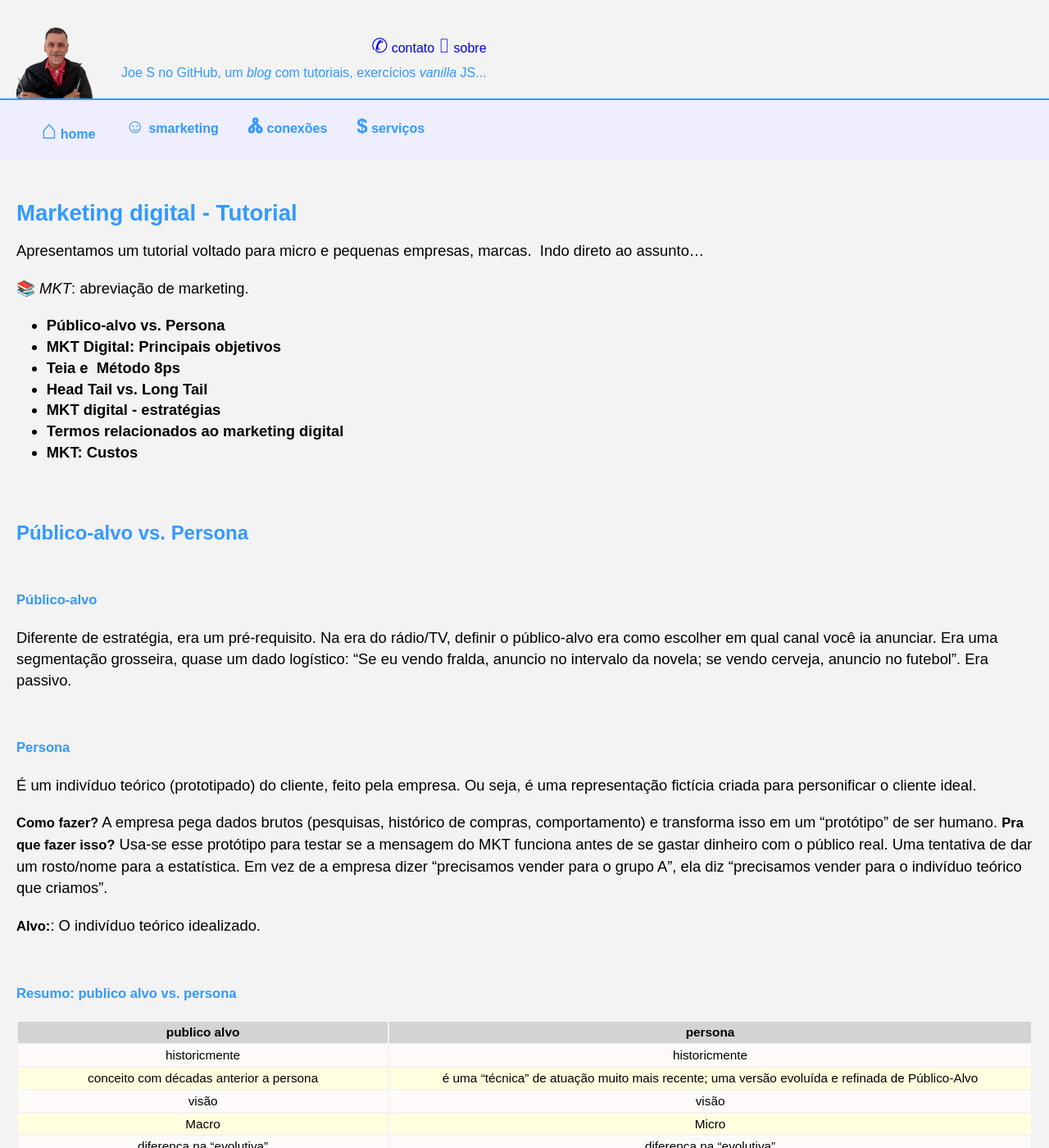
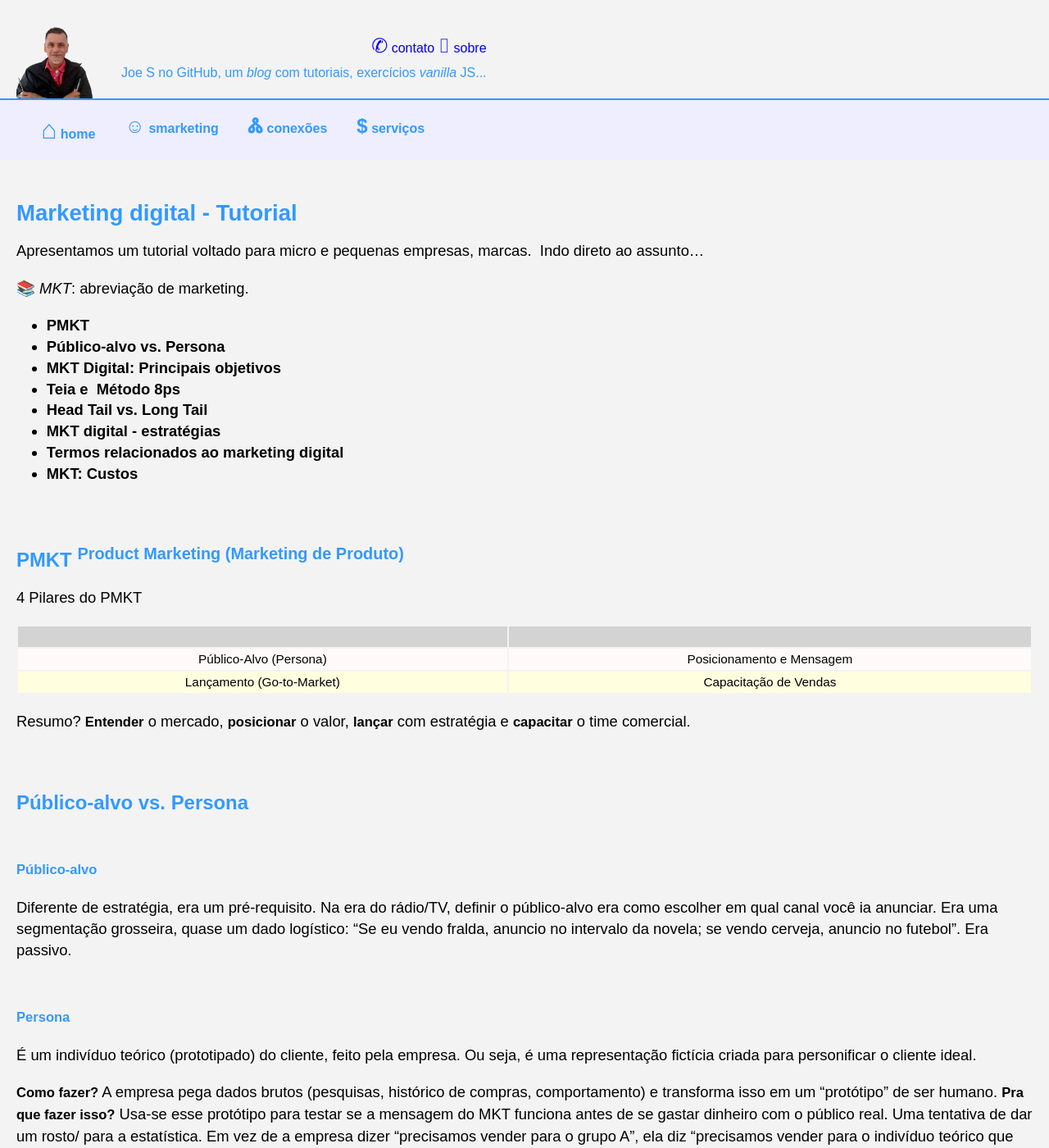
Before and after one commit to Joesynth/joesynth.github.io, a Jekyll site: the page built from _posts/2021-12-12-marketing-digital.md, in a window 1280 px wide and 1400 px high. Shown: the whole window at 82% size. Built offline with Jekyll 4.4.1, drawn with Linux system fonts in a browser that asks for light colours; some of the changed text lies outside the part shown.

Commit message:
Fix sentence structure in persona description

```diff
--- a/_posts/2021-12-12-marketing-digital.md
+++ b/_posts/2021-12-12-marketing-digital.md
@@ -5,6 +5,7 @@
 
 📚️ *MKT*: abreviação de marketing.
 
+- PMKT
 - Público-alvo vs. Persona
 - MKT Digital: Principais objetivos
 - Teia e  Método 8ps
@@ -13,6 +14,17 @@
 - Termos relacionados ao marketing digital
 - MKT: Custos
 
+
+## PMKT <sup>Product Marketing (Marketing de Produto)</sup>
+
+4 Pilares do PMKT
+
+|||
+|:---:|:---:|
+|Público-Alvo (Persona)|Posicionamento e Mensagem|
+|Lançamento (Go-to-Market)|Capacitação de Vendas|
+
+Resumo? **Entender** o mercado, **posicionar** o valor, **lançar** com estratégia e **capacitar** o time comercial.
 
 
 
@@ -29,7 +41,7 @@
 
 **Como fazer?** A empresa pega dados brutos (pesquisas, histórico de compras, comportamento) e transforma isso em um "protótipo" de ser humano.
 **Pra que fazer isso?** Usa-se esse protótipo para testar se a mensagem do MKT funciona antes de se gastar dinheiro com o público real.
-Uma tentativa de dar um rosto/nome para a estatística. Em vez de a empresa dizer "precisamos vender para o grupo A", ela diz "precisamos vender para o indivíduo teórico que criamos".
+Uma tentativa de dar um rosto/ para a estatística. Em vez de a empresa dizer "precisamos vender para o grupo A", ela diz "precisamos vender para o indivíduo teórico que criamos".
 
 **Alvo:**: O indivíduo teórico idealizado.
 
```
